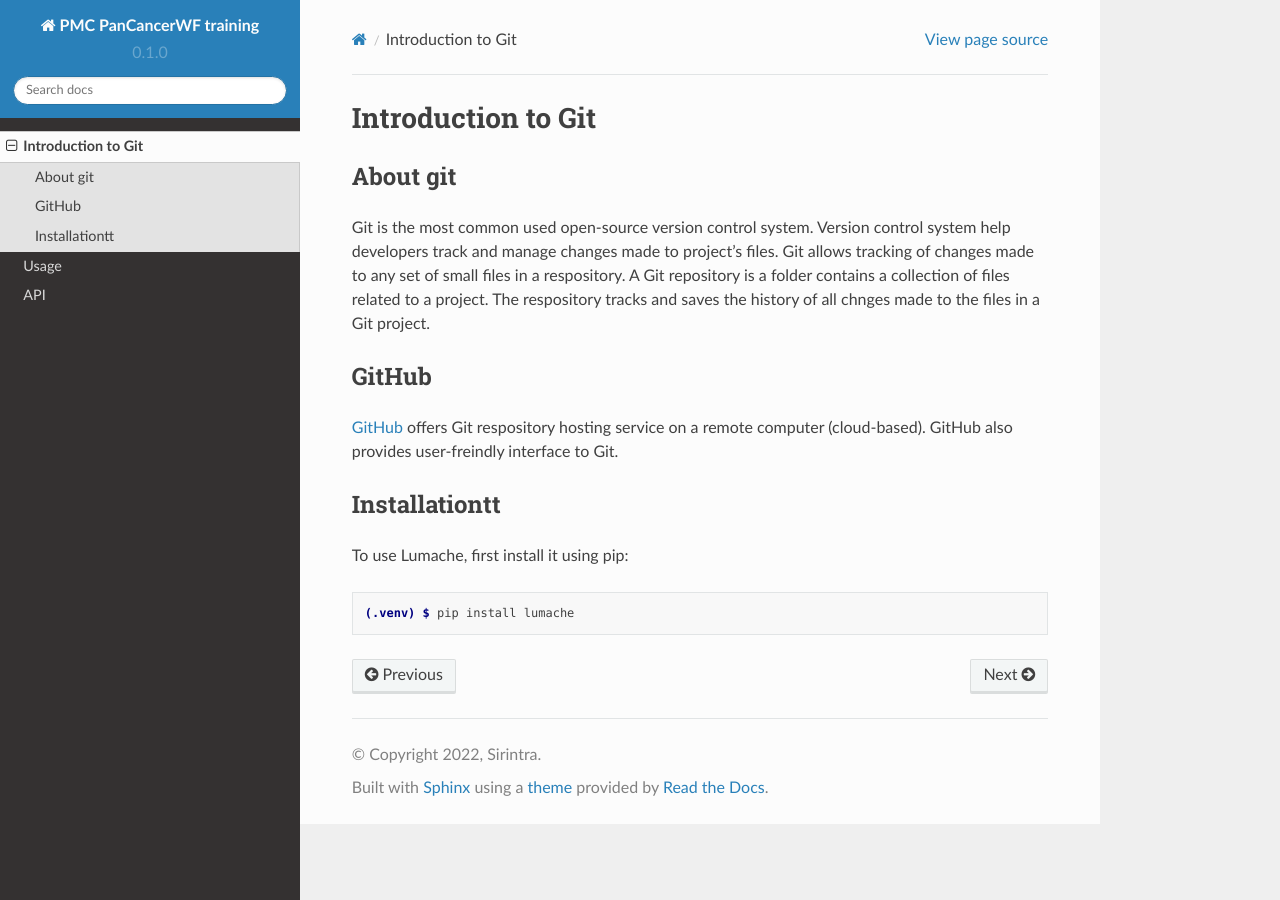
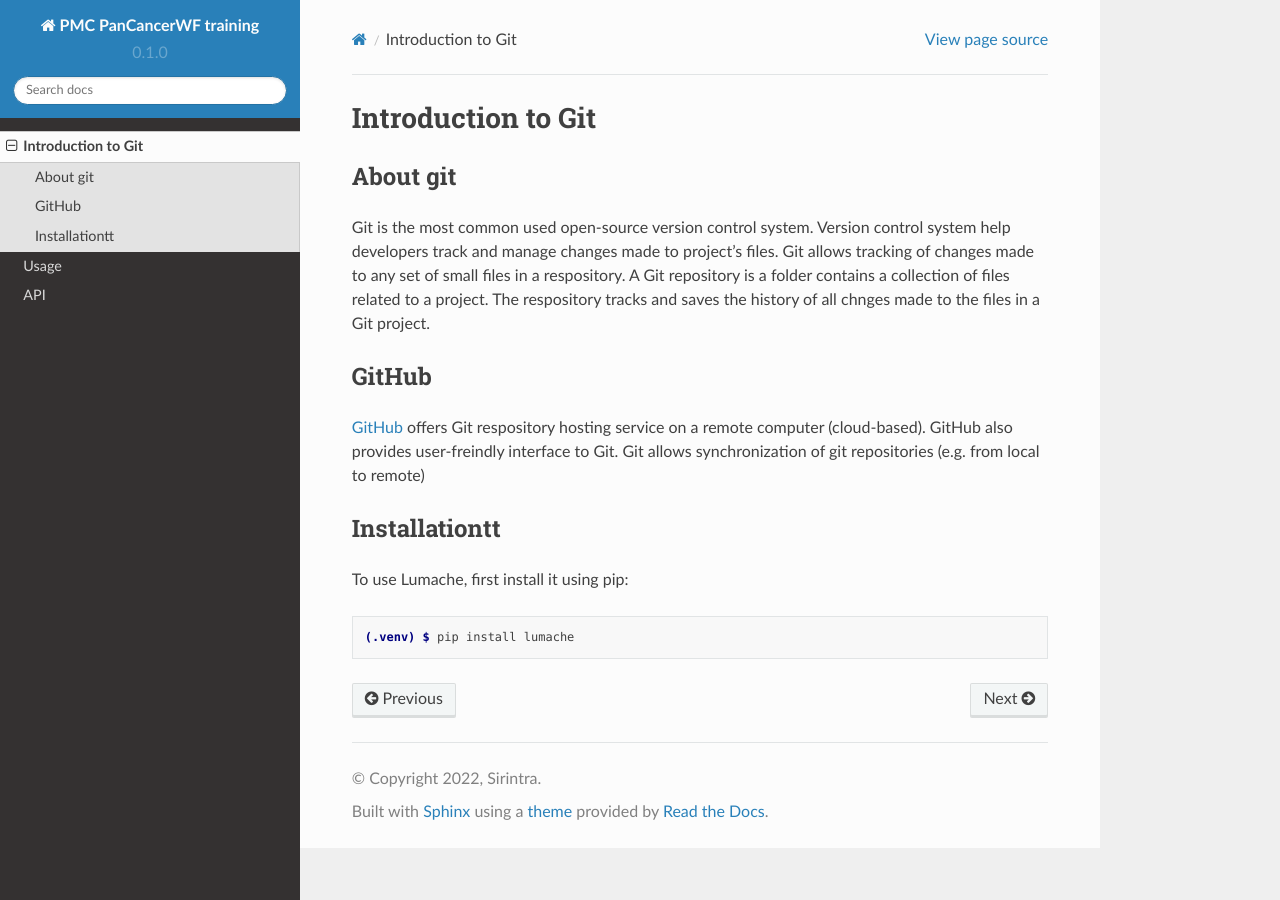
Before and after one commit to sirintra/PMC-PC-training, a Sphinx documentation site: the page built from docs/source/git.rst, in a window 1280 px wide. Built offline with Sphinx 7.4.7 and the Read the Docs theme 2.0.0, drawn with Linux system fonts in a browser that asks for light colours.

Commit message:
Update git.rst

```diff
--- a/docs/source/git.rst
+++ b/docs/source/git.rst
@@ -7,14 +7,14 @@ Git is the most common used open-source version control system. Version control
 
 GitHub
 ----------
-`GitHub <https://github.com/>`_ offers Git respository hosting service on a remote computer (cloud-based). GitHub also provides user-freindly interface to Git.
+`GitHub <https://github.com/>`_ offers Git respository hosting service on a remote computer (cloud-based). GitHub also provides user-freindly interface to Git. Git allows synchronization of git repositories (e.g. from local to remote)
 
 
 
 .. _installationtt:
 
 Installationtt
-------------
+--------------
 
 To use Lumache, first install it using pip:
 
```
